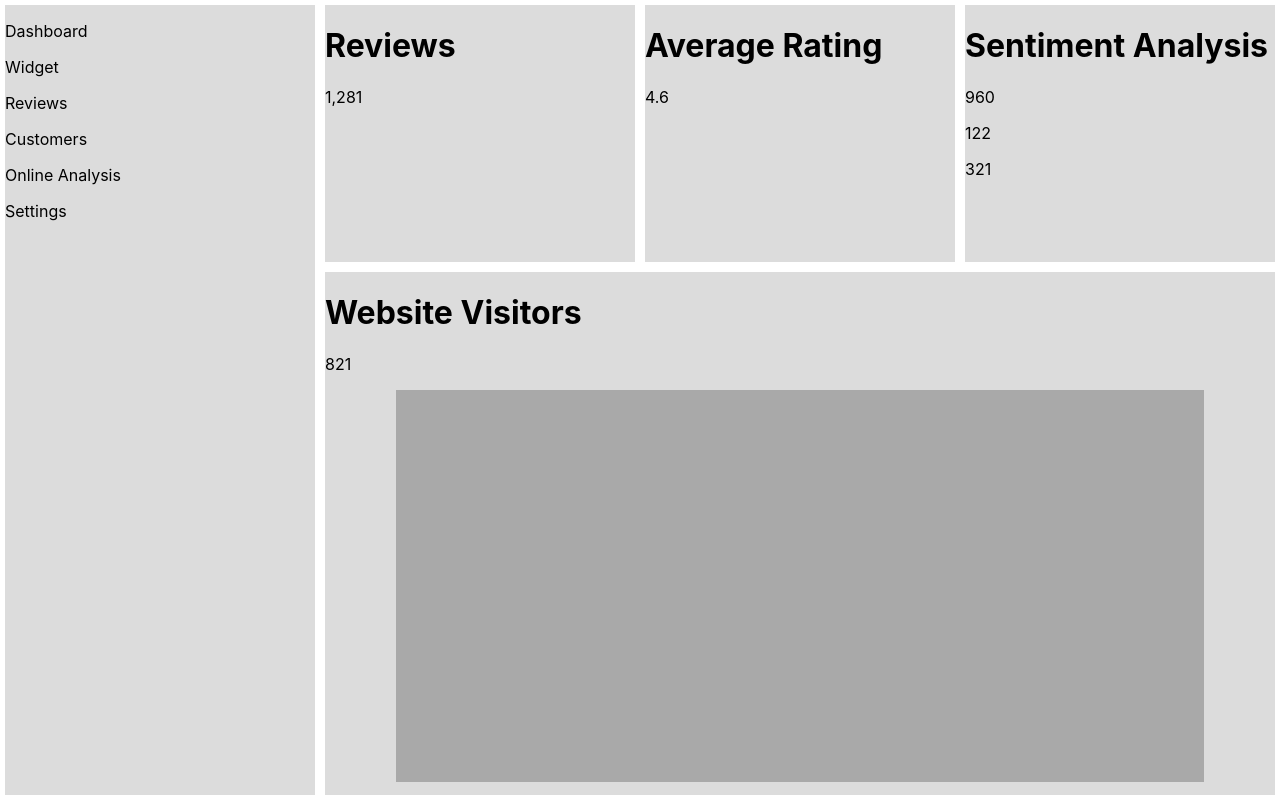
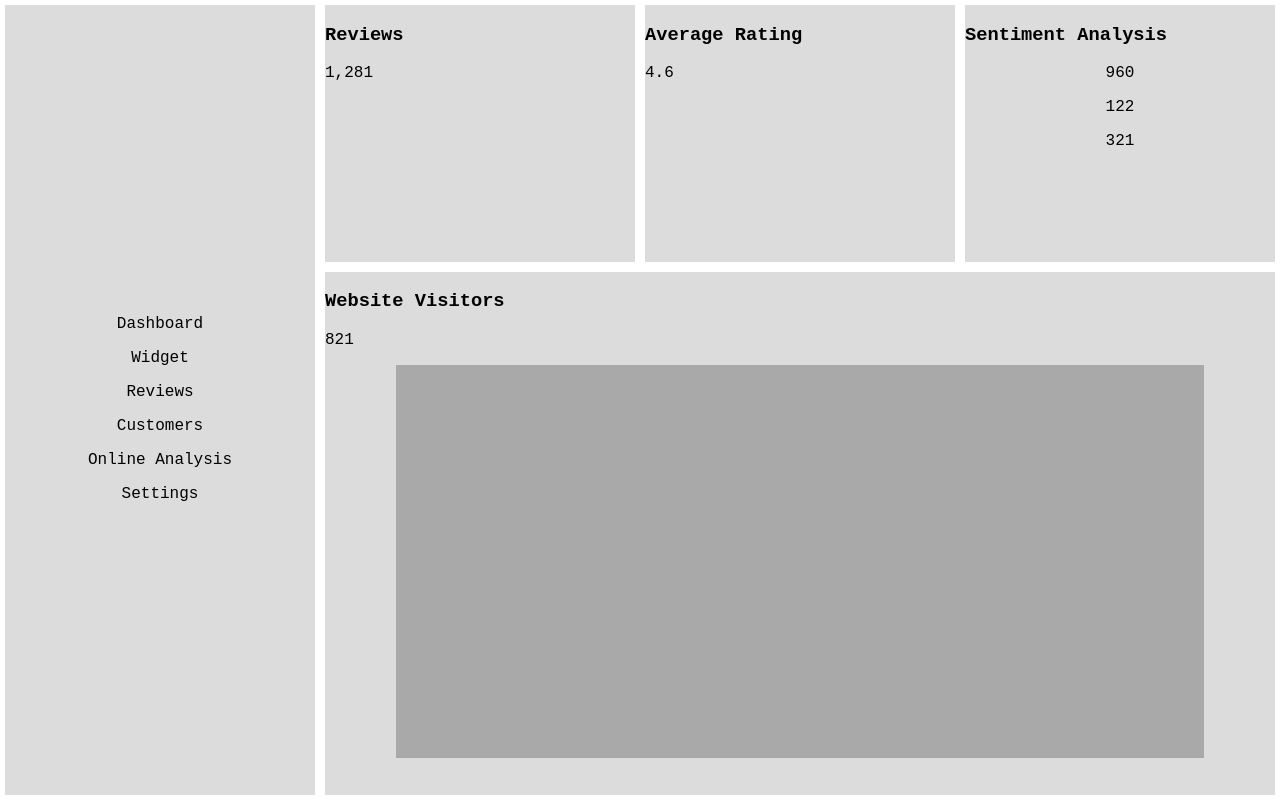
Before and after one commit to mellisporter/react-dashboard, a React (Create React App) app: page / in a window 1280 px wide. Built offline with nearby package versions, Linux system fonts and the light colour scheme.

Commit message:
fixed heading sizes

```diff
--- a/src/App.css
+++ b/src/App.css
@@ -6,7 +6,10 @@
   grid-template-rows: 1fr 1fr 1fr;
   height: 100vh;
   background-color: white;
+  font-family: 'Courier New', Courier, monospace;
 
+
+/* setting up each component to take up the appropriate space in the dashboard */
 }
 
 .sidebar {
@@ -45,3 +48,11 @@
   margin: auto;
   background-color: darkgrey;
 }
+
+.data, .sidebar {
+  text-align: center;
+}
+
+.text {
+  margin-top: 100%;
+}
--- a/src/components/Analysis.js
+++ b/src/components/Analysis.js
@@ -1,10 +1,13 @@
 function Analysis() {
     return(
         <div class="analysis">
-            <h1>Sentiment Analysis</h1>
-        <p>960</p>
+            <h3>Sentiment Analysis</h3>
+            <div className="data">
+            <p>960</p>
         <p>122</p>
         <p>321</p>
+            </div>
+
         </div>
 
     )
--- a/src/components/Rating.js
+++ b/src/components/Rating.js
@@ -1,7 +1,7 @@
 function Rating() {
     return(
         <div className="rating">
-            <h1>Average Rating</h1>
+            <h3>Average Rating</h3>
             <p>4.6</p>
         </div>
     )
--- a/src/components/Reviews.js
+++ b/src/components/Reviews.js
@@ -1,7 +1,7 @@
 function Reviews() {
     return(
         <div className="reviews">
-             <h1>Reviews</h1>
+             <h3>Reviews</h3>
         <p>1,281</p>
         </div>
 
--- a/src/components/Sidebar.js
+++ b/src/components/Sidebar.js
@@ -1,12 +1,15 @@
 function Sidebar() {
     return(
         <div className="sidebar">
+            <div className="text">
             <p>Dashboard</p>
             <p>Widget</p>
             <p>Reviews</p>
             <p>Customers</p>
             <p>Online Analysis</p>
             <p>Settings</p>
+            </div>
+
         </div>
     )
 }
--- a/src/components/Visitors.js
+++ b/src/components/Visitors.js
@@ -1,7 +1,7 @@
 function Visitors() {
     return(
         <div className="visitors">
-             <h1>Website Visitors</h1>
+             <h3>Website Visitors</h3>
              <p>821</p>
              <div className="graph"></div>
         </div>
```
